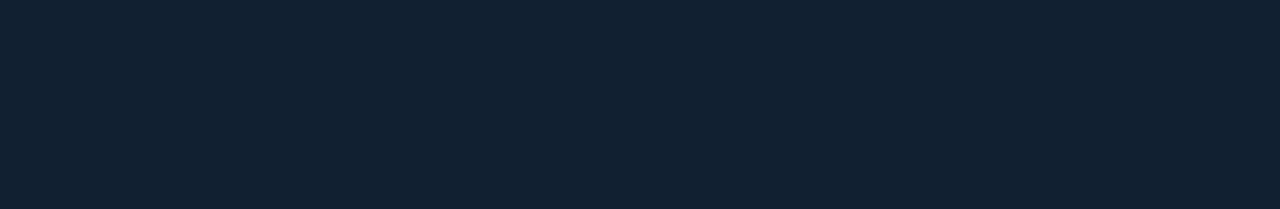
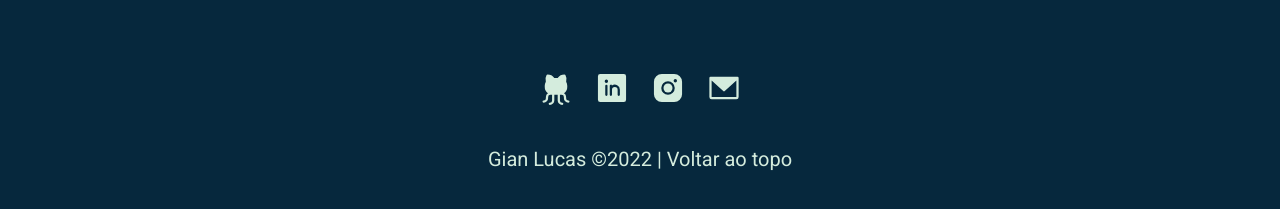
Before and after one commit to gkgiann/portfolio, a React (Vite) app: page / in a window 1280 px wide. Shown: the part 1858-2067 px from the top of the page. Before the commit the page ends 1828 px from the top, so only its background shows below. Built offline with nearby package versions, Linux system fonts and the light colour scheme.

Commit message:
footer component

```diff
--- a/src/App.tsx
+++ b/src/App.tsx
@@ -1,6 +1,7 @@
 import { useState } from "react";
 import { ThemeProvider } from "styled-components";
 import { About } from "./components/About";
+import { Footer } from "./components/Footer";
 import { Header } from "./components/Header";
 import { Home } from "./components/Home";
 import { Techs } from "./components/Techs";
@@ -24,6 +25,8 @@
       <Home />
       <About />
       <Techs />
+
+      <Footer />
     </ThemeProvider>
   );
 }
--- /dev/null
+++ b/src/components/Footer/index.tsx
@@ -0,0 +1,48 @@
+import {
+  EnvelopeSimple,
+  GithubLogo,
+  InstagramLogo,
+  LinkedinLogo,
+} from "phosphor-react";
+import { FooterContainer } from "./styles";
+
+export function Footer() {
+  return (
+    <FooterContainer id="footer">
+      <div>
+        <a
+          title="GitHub - Gian"
+          href="https://github.com/gian-lucas"
+          target="_blank"
+        >
+          <GithubLogo weight="fill" size={36} />
+        </a>
+        <a
+          title="LinkedIn - Gian"
+          href="https://www.linkedin.com/in/gian-lucas-66299618b"
+          target="_blank"
+        >
+          <LinkedinLogo weight="fill" size={36} />
+        </a>
+        <a
+          title="Instagram - Gian"
+          href="https://instagram.com/gian.tsx"
+          target="_blank"
+        >
+          <InstagramLogo weight="fill" size={36} />
+        </a>
+        <a
+          title="Gmail - Gian"
+          href="mailto:lgian584@gmail.com"
+          target="_blank"
+        >
+          <EnvelopeSimple weight="fill" size={36} />
+        </a>
+      </div>
+
+      <p>
+        Gian Lucas ©2022 | <a href="#header">Voltar ao topo</a>
+      </p>
+    </FooterContainer>
+  );
+}
--- /dev/null
+++ b/src/components/Footer/styles.ts
@@ -0,0 +1,40 @@
+import styled from "styled-components";
+
+export const FooterContainer = styled.footer`
+  padding: 10rem 2.8rem;
+  background: ${(p) => p.theme["footer-bg"]};
+
+  font-size: 2rem;
+
+  display: flex;
+  justify-content: center;
+  align-items: center;
+  flex-direction: column;
+
+  gap: 3.6rem;
+
+  div {
+    display: flex;
+    justify-content: center;
+    align-items: center;
+    gap: 2rem;
+  }
+
+  a {
+    transition: 0.2s;
+    text-decoration: none;
+    color: ${(p) => p.theme.text};
+
+    &:hover {
+      color: ${(p) => p.theme["link-hover"]};
+    }
+
+    svg {
+      transition: 0.3s;
+
+      &:hover {
+        transform: scale(1.1);
+      }
+    }
+  }
+`;
--- a/src/components/Header/index.tsx
+++ b/src/components/Header/index.tsx
@@ -8,11 +8,11 @@
 
 export function Header({ toogleTheme, theme }: HeaderProps) {
   return (
-    <HeaderContainer>
+    <HeaderContainer id="header">
       <Link href="#about">Sobre</Link>
       <Link href="#techs">Tecnologias</Link>
       <Link href="#projects">Projetos</Link>
-      <Link href="#contact">Contato</Link>
+      <Link href="#footer">Contato</Link>
 
       <IconButton onClick={toogleTheme} title="Trocar tema">
         {theme === "dark" ? <Moon weight="bold" /> : <Sun weight="bold" />}
--- a/src/styles/themes/dark.ts
+++ b/src/styles/themes/dark.ts
@@ -4,4 +4,5 @@
   "link-hover": "#A5C9CA",
   button: "#D4ECDD",
   "button-bg": "#1363DF",
+  "footer-bg": "#06283D",
 };
--- a/src/styles/themes/light.ts
+++ b/src/styles/themes/light.ts
@@ -4,4 +4,5 @@
   "link-hover": "#395B64",
   button: "#D4ECDD",
   "button-bg": "#1363DF",
+  "footer-bg": "#A5C9CA",
 };
```
